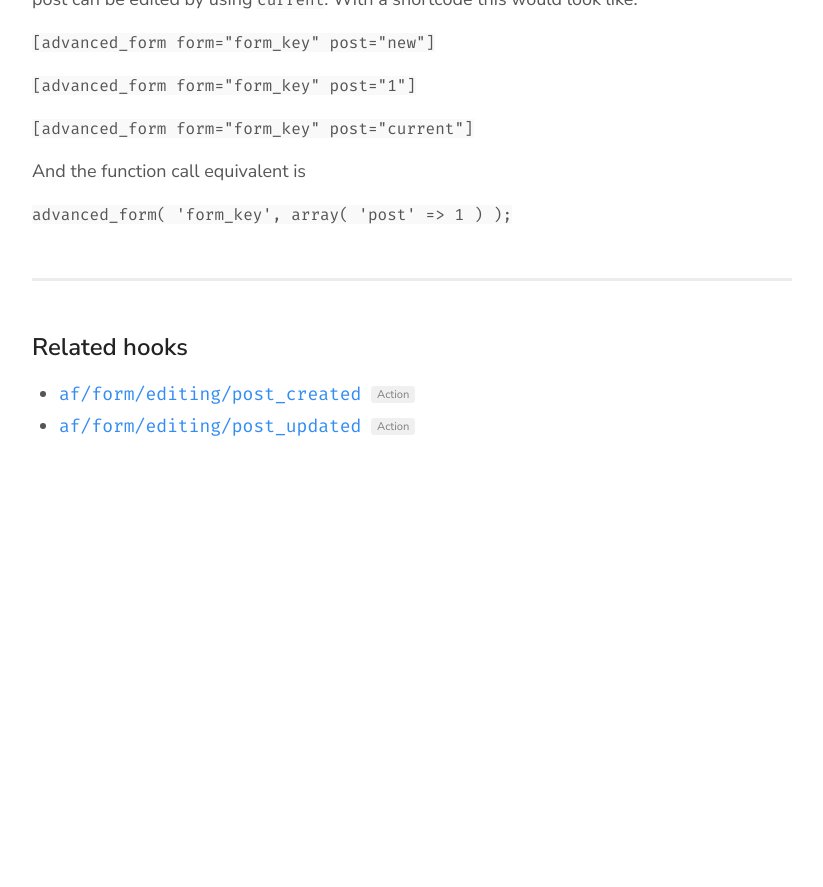
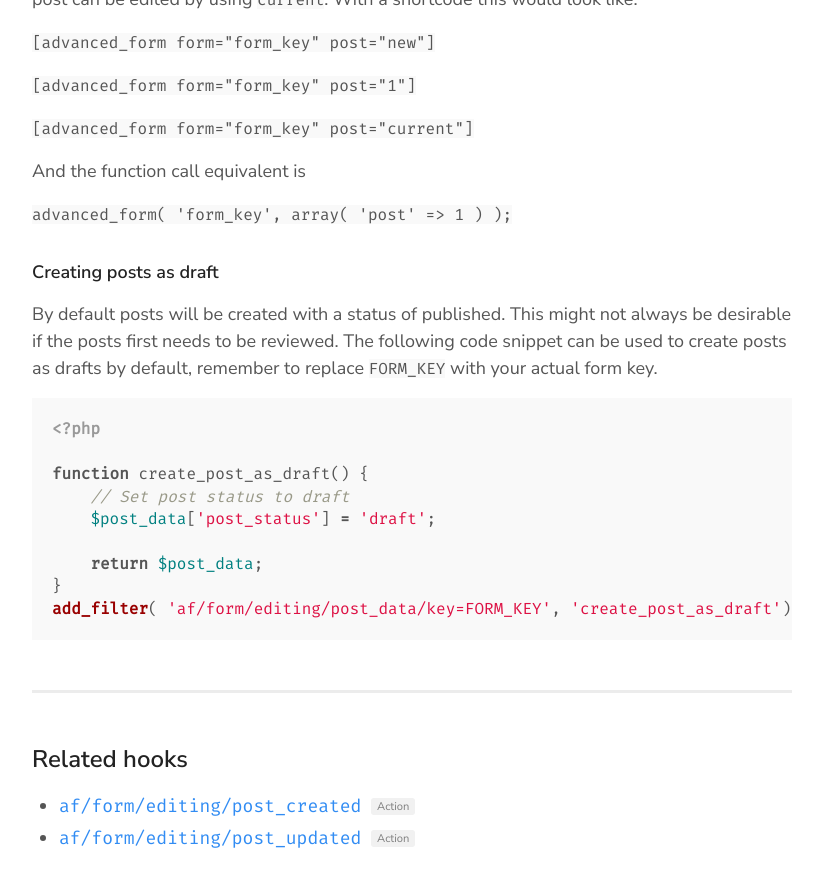
Before and after one commit to advancedforms/advancedforms.github.io, a Jekyll site: the page built from _posts/2018-06-21-creating-and-editing-posts.markdown, in a window 1280 px wide and 900 px high, scrolled down 1378 px. Shown: the top 887 px of the window, without its empty margins (28-851 px from the left). Built offline with Jekyll 4.4.1, drawn with Linux system fonts in a browser that asks for light colours; comment, search, counter and statistics services are not loaded; before the commit the page ends 1884 px from its top, so only the background shows below that.

Commit message:
Improved documentation on post status with draft snippet

```diff
--- a/_posts/2018-06-21-creating-and-editing-posts.markdown
+++ b/_posts/2018-06-21-creating-and-editing-posts.markdown
@@ -31,3 +31,20 @@ If editing has been configured for a form you will also need to specify whether
 And the function call equivalent is
 
 `advanced_form( 'form_key', array( 'post' => 1 ) );`
+
+## Creating posts as draft
+
+By default posts will be created with a status of published. This might not always be desirable if the posts first needs to be reviewed. The following code snippet can be used to create posts as drafts by default, remember to replace `FORM_KEY` with your actual form key.
+
+{% highlight php startinline %}
+<?php
+
+function create_post_as_draft() {
+    // Set post status to draft
+    $post_data['post_status'] = 'draft';
+
+    return $post_data;
+}
+add_filter( 'af/form/editing/post_data/key=FORM_KEY', 'create_post_as_draft');
+
+{% endhighlight %}
```
